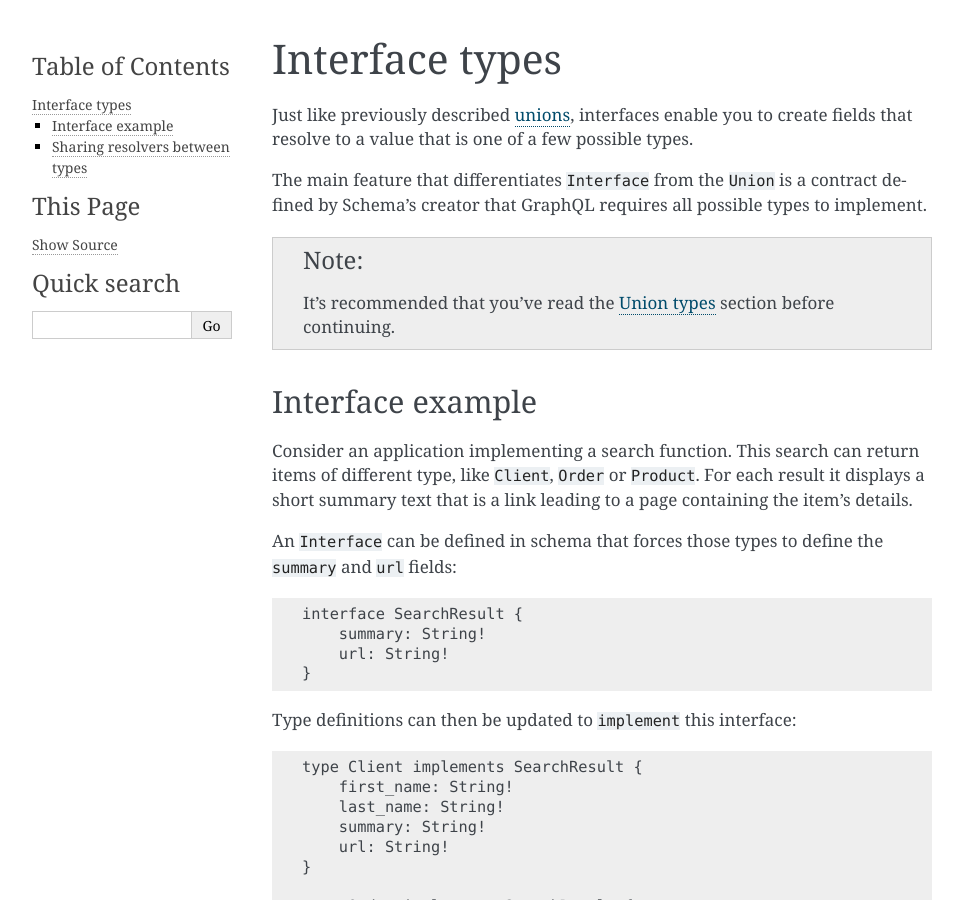
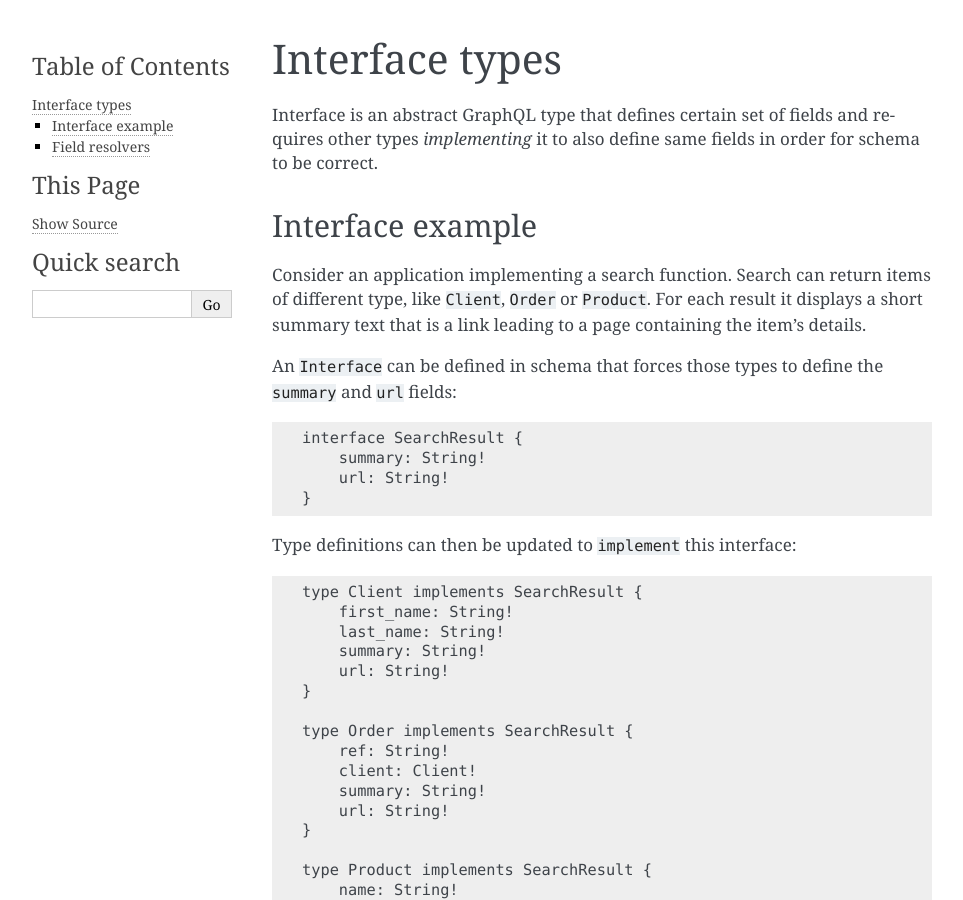
Before and after one commit to mirumee/ariadne, a Sphinx documentation site: the page built from docs/interfaces.rst, in a window 1280 px wide and 900 px high. Shown: the whole window, without its empty margins (148-1111 px from the left). Built offline with Sphinx 7.4.7, drawn with Linux system fonts in a browser that asks for light colours; some of the changed text lies outside the part shown.

Commit message:
Update docs

```diff
--- a/docs/interfaces.rst
+++ b/docs/interfaces.rst
@@ -1,18 +1,13 @@
 Interface types
 ===============
 
-Just like previously described :ref:`unions <unions>`, interfaces enable you to create fields that resolve to a value that is one of a few possible types.
-
-The main feature that differentiates ``Interface`` from the ``Union`` is a contract defined by Schema's creator that GraphQL requires all possible types to implement.
-
-.. note::
-   It's recommended that you've read the :ref:`unions` section before continuing.
+Interface is an abstract GraphQL type that defines certain set of fields and requires other types *implementing* it to also define same fields in order for schema to be correct.
 
 
 Interface example
 -----------------
 
-Consider an application implementing a search function. This search can return items of different type, like ``Client``, ``Order`` or ``Product``. For each result it displays a short summary text that is a link leading to a page containing the item's details.
+Consider an application implementing a search function. Search can return items of different type, like ``Client``, ``Order`` or ``Product``. For each result it displays a short summary text that is a link leading to a page containing the item's details.
 
 An ``Interface`` can be defined in schema that forces those types to define the ``summary`` and ``url`` fields::
 
@@ -83,10 +78,12 @@ Lastly, your ``Interface`` instance should be passed to ``make_executable_schema
     schema = make_executable_schema(type_defs, [query, search_result])
 
 
-Sharing resolvers between types
--------------------------------
+Field resolvers
+---------------
 
-Ariadne's ``Interface`` instances can also optionally be used to share resolvers between implementing types::
+Ariadne's ``Interface`` instances can optionally be used to set resolvers on implementing types fields.
+
+``SearchResult`` interface from previous section implements two fields: ``summary`` and ``url``. If resolver implementation for those fields is same for multiple types implementing the interface, ``Interface`` instance can be used set those resolvers for those fields::
 
     @search_result.field("summary")
     def resolve_summary(obj, *_):
@@ -102,4 +99,5 @@ Like in the :ref:`ResolverMap <resolvers>`, ``field`` can be used as a regular m
     search_result.field("summary", resolver=resolve_summary)
     search_result.field("url", resolver=resolve_url)
 
-Unlike the ``ResolverMap``, ``Interface`` assigns the resolver to a field only if that field has no resolver already set.
+.. note::
+   ``Interface`` assigns the resolver to a field only if that field has no resolver already set. This is different from ``ResolverMap`` that sets resolvers fields if field already has other resolver set.
```
